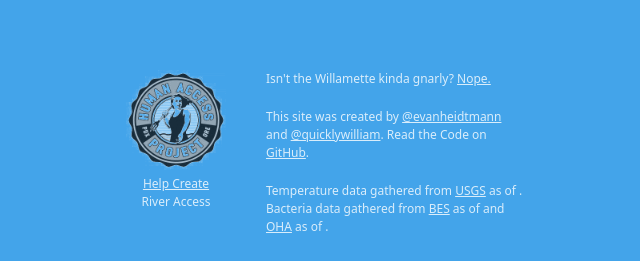
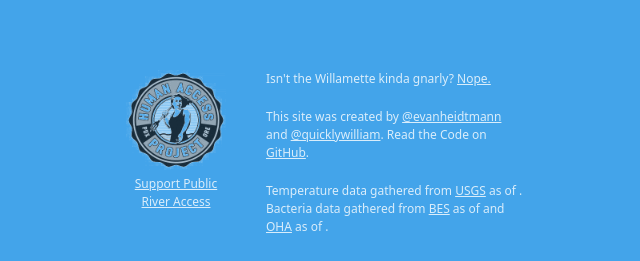
Before and after one commit to RideReport/willamette, a plain HTML site: page index.html in a window 1280 px wide. Shown: the part 534-795 px from the top of the page, 332-972 px from the left. Drawn offline with Linux system fonts and the light colour scheme; no server answers; a web font is replaced by a local one.

Commit message:
copy tweak

```diff
--- a/index.html
+++ b/index.html
@@ -120,8 +120,8 @@
 		<span style="float:left; text-align: center;">
 		<a href="https://donate.humanaccessproject.com">
   		<img class="hap_logo" src="images/HAP_logo.png"/></a><br/>
-		<a href="https://donate.humanaccessproject.com">Help Create<br/></a>
-		River Access
+		<a href="https://donate.humanaccessproject.com">Support Public<br/>
+		River Access</a>
 		</span>
 		<div class="footer_text">
 			<p>Isn't the Willamette kinda gnarly? <a href="http://www.humanaccessproject.com/about/willamette_river_water_quality">Nope.</a></p>
```
